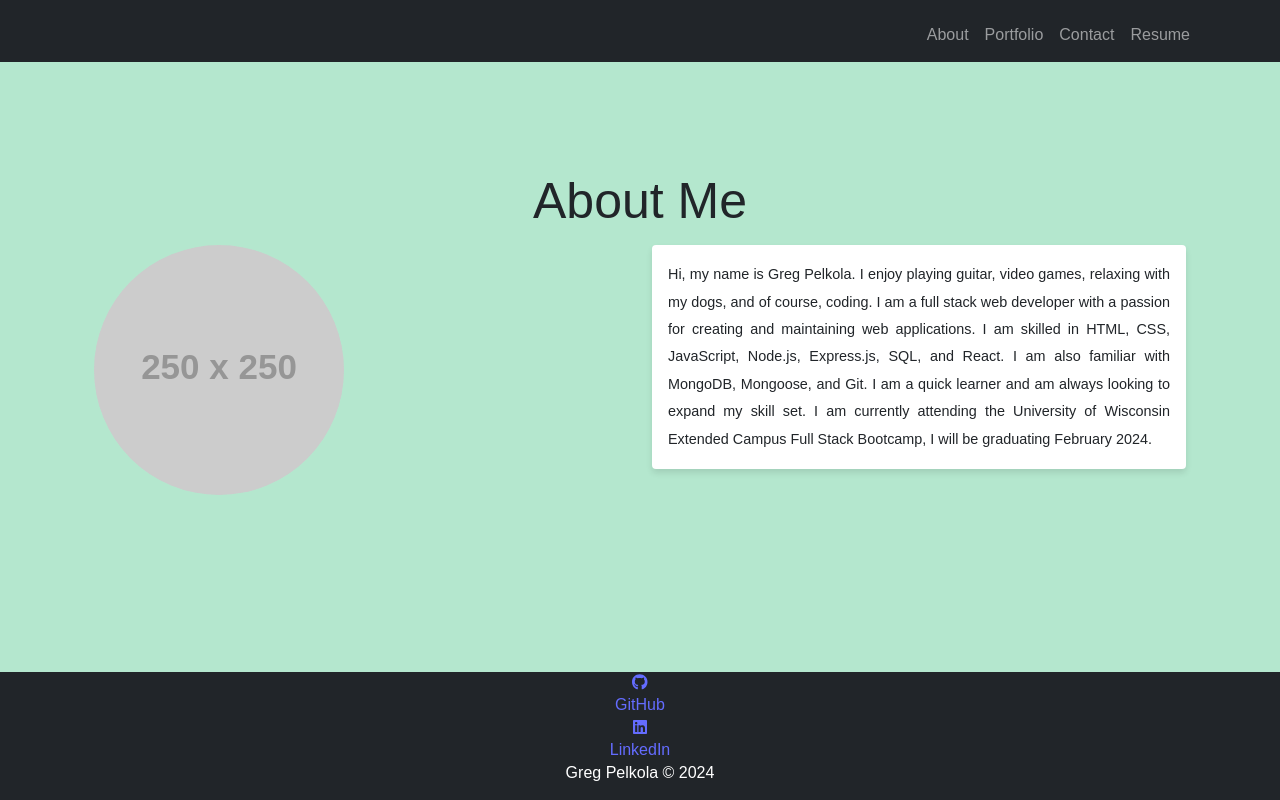
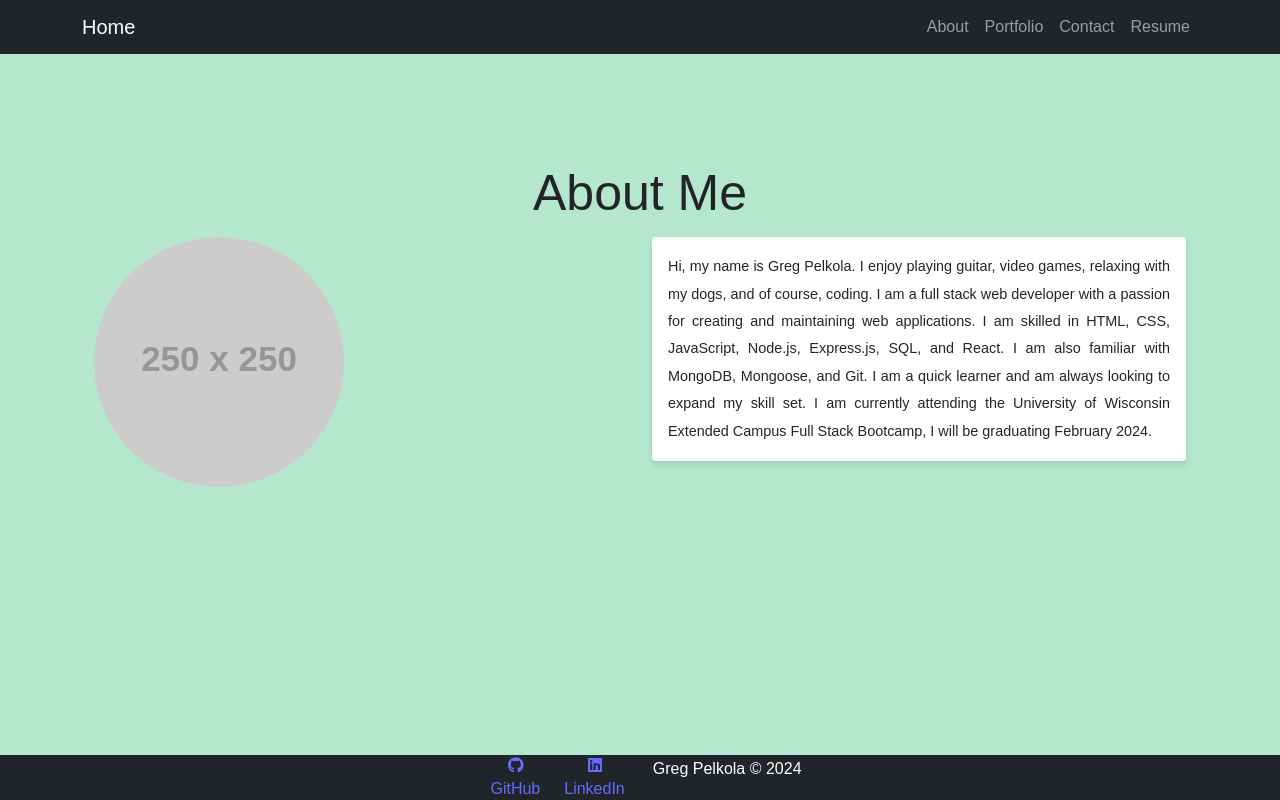
Before and after one commit to gregpelkola/portfolio2.0, a React (Vite) app: page /about in a window 1280 px wide. Built offline with nearby package versions, Linux system fonts and the light colour scheme.

Commit message:
fixed social icons to display in one line and centered in the footer

```diff
--- a/src/components/Footer.jsx
+++ b/src/components/Footer.jsx
@@ -19,8 +19,8 @@ const socials = [
 const Footer = () => {
     return (
         <footer className='footer bg-dark text-white'>
-            <div className='footer-container'>
-                <section className='social-icons-wrapper justify-content-center'>
+            <div className='footer-container d-flex justify-content-center align-items-center'>
+                <section className='social-icons-wrapper d-flex'>
                     {socials.map(({ name, link, icon }) => (
                         <div key={name} className='d-flex flex-column align-items-center mx-md-2 transparent-bg'>
                             <a href={link} target='_blank' rel='noreferrer'>
@@ -32,8 +32,9 @@ const Footer = () => {
                         </div>
                     ))}
                 </section>
+                <div className='mx-2'></div>
                 <section className='footer-text'>
-                    <p>Greg Pelkola &copy; 2024</p>
+                    <p>Greg Pelkola &copy; {new Date().getFullYear()}</p>
                 </section>
             </div>
         </footer>
--- a/src/components/Header.jsx
+++ b/src/components/Header.jsx
@@ -9,7 +9,6 @@ function Header() {
             <Container fluid className="bg-dark">
                 <Row className='justify-content-center text-center mb=0'>
                     <Col className='pb-o'>
-                        <h1 className='text-white' style={{fontSize: '3rem'}}></h1>
                     </Col>
                 </Row>
             </Container>
--- a/src/components/Navigation.jsx
+++ b/src/components/Navigation.jsx
@@ -7,7 +7,7 @@ const Navigation = () => {
     return (
         <Navbar bg="dark" variant="dark" expand="lg" className='py-0.5 mt-0'>
             <Container>
-                {/* <Navbar.Brand as={Link} to='/'>Greg Pelkola</Navbar.Brand> */}
+                <Navbar.Brand as={Link} to='/about' className='navbar-brand'>Home</Navbar.Brand>
                 <Navbar.Toggle aria-controls="basic-navbar-nav" />
                 <Navbar.Collapse id="basic-navbar-nav">
                     <Nav className='ms-auto'>
--- a/src/style/Navigation.css
+++ b/src/style/Navigation.css
@@ -1,5 +1,6 @@
 .navbar-dark .navbar-toggler {
     border-color: #1b2a41;
+    color: #8e8358;
 }
 
 .navbar-dark .navbar-toggler-icon {
```
